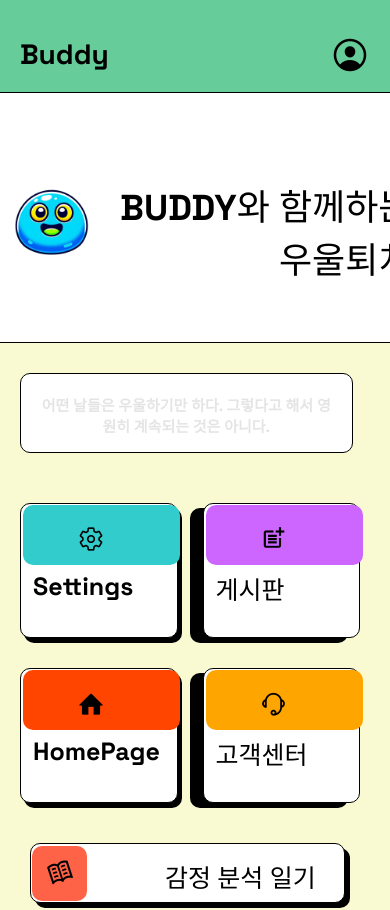
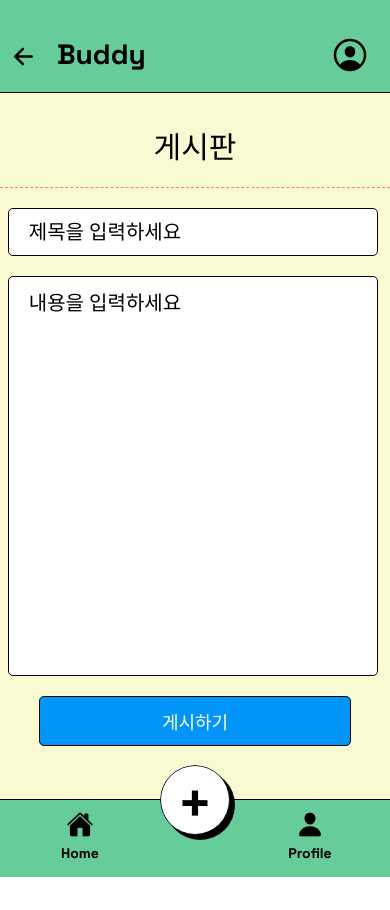
Before and after one commit to hshy1839/capstoneApp, a React Native app: screen /CreatePost in a window 390 px wide. Shown: the top 910 px of the page. After the commit the page ends 877 px from the top, so only its background shows below. Built offline with nearby package versions, Linux system fonts and the light colour scheme.

Commit message:
게시물 db에 저장 로직 완료

```diff
--- a/App.js
+++ b/App.js
@@ -16,6 +16,7 @@ import SentimentAnalysis from './components/SentimentAnalysis';
 import Diary from './components/Diary';
 import Setting from './components/Setting';
 import AsyncStorage from '@react-native-async-storage/async-storage';
+import CreatePost from './components/CreatePost';
 
 const Stack = createStackNavigator();
 
@@ -72,6 +73,7 @@ export default function App() {
         <Stack.Screen name="SurveyScore" component={SurveyScore} options={{ header: (props) => <Header {...props} isLoggedIn={isLoggedIn} setIsLoggedIn={setIsLoggedIn} /> }} />
         <Stack.Screen name="SentimentAnalysis" component={SentimentAnalysis} options={{ header: (props) => <Header {...props} isLoggedIn={isLoggedIn} setIsLoggedIn={setIsLoggedIn} /> }} />
         <Stack.Screen name="Diary" component={Diary} options={{ header: (props) => <Header {...props} isLoggedIn={isLoggedIn} setIsLoggedIn={setIsLoggedIn} /> }} />
+        <Stack.Screen name="CreatePost" component={CreatePost} options={{ header: (props) => <Header {...props} isLoggedIn={isLoggedIn} setIsLoggedIn={setIsLoggedIn} /> }} />
         <Stack.Screen
           name="Setting"
           options={{ headerShown: false }}
--- /dev/null
+++ b/components/CreatePost.js
@@ -0,0 +1,134 @@
+import React, { useState } from 'react';
+import { View, Text, TextInput, StyleSheet, ScrollView, TouchableOpacity, Alert } from 'react-native';
+import Footer from './Footer';
+import { useRoute, useNavigation } from '@react-navigation/native';
+import axios from 'axios';
+
+const CreatePost = () => {
+  const route = useRoute();
+  const navigation = useNavigation();
+
+  const [postData, setPostData] = useState({
+    title: '',
+    content: ''
+  });
+
+  const savePost = async () => {
+    try {
+      const response = await axios.post('http://172.16.2.102:3000/api/buddy/board', postData);
+
+      if (response.status === 200) {
+        const responseData = response.data;
+        if (responseData.success) {
+          // 게시물이 성공적으로 저장된 경우
+          navigation.navigate('Post'); // 메인 화면으로 이동
+          Alert.alert('성공', '게시물이 성공적으로 저장되었습니다.');
+        } else {
+          // 게시물 저장에 실패한 경우
+          Alert.alert('실패', '게시물 저장에 실패했습니다.');
+        }
+      }
+    } catch (error) {
+      console.error('저장 오류:', error);
+      Alert.alert('오류', '게시물 저장 중 오류가 발생했습니다.');
+    }
+  };
+
+  return (
+    <View style={styles.container}>
+      <ScrollView style={styles.scrollContainer}>
+        <View style={styles.boardBackground}></View>
+        <Text style={styles.boardTitle}>게시판</Text>
+        <View style={styles.dateBorder}></View>
+        <TextInput
+          style={styles.titleInput}
+          placeholder="제목을 입력하세요"
+          value={postData.title}
+          onChangeText={text => setPostData({ ...postData, title: text })}
+        />
+        <TextInput
+          style={styles.contentInput}
+          multiline
+          placeholder="내용을 입력하세요"
+          value={postData.content}
+          onChangeText={text => setPostData({ ...postData, content: text })}
+        />
+        <TouchableOpacity style={styles.saveBtn} onPress={savePost}>
+          <Text style={styles.saveBtnText}>게시하기</Text>
+        </TouchableOpacity>
+      </ScrollView>
+      <Footer />
+    </View>
+  );
+};
+
+const styles = StyleSheet.create({
+  container: {
+    flex: 1,
+    backgroundColor: "#fafad2",
+  },
+  scrollContainer: {
+    maxHeight: '90%',
+  },
+  dateBorder: {
+    marginTop: 20,
+    borderBottomWidth: 1.5,
+    borderStyle: 'dashed',
+    borderColor: 'salmon',
+  },
+  boardTitle: {
+    fontSize: 30,
+    fontFamily: "SpaceGroteskBold",
+    marginTop: 30,
+    textAlign: 'center',
+  },
+  titleInput: {
+    marginTop: 20,
+    borderRadius: 5,
+    padding: 10,
+    width: '95%',
+    backgroundColor: "white",
+    borderWidth: 1.5,
+    borderColor: 'black',
+    paddingHorizontal: 20,
+    marginLeft: '2%',
+    fontFamily: 'SpaceGroteskBold',
+    fontSize: 20,
+  },
+  contentInput: {
+    marginTop: 20,
+    textAlignVertical: 'top',
+    borderRadius: 5,
+    padding: 10,
+    width: '95%',
+    minHeight: 400,
+    backgroundColor: "white",
+    borderWidth: 1.5,
+    borderColor: 'black',
+    paddingHorizontal: 20,
+    marginLeft: '2%',
+    fontFamily: 'SpaceGroteskBold',
+    fontSize: 20,
+  },
+  saveBtn : {
+    borderColor: 'black',
+    borderWidth: 1.5,
+    width: '80%',
+    height: 50,
+    backgroundColor: '#0095f6',
+    justifyContent: 'center',
+    alignItems: 'center',
+    borderRadius: 5,
+    marginTop : 20,
+    marginBottom: 50,
+    alignSelf : 'center',
+    fontFamily: 'SpaceGroteskBold',
+  },
+  saveBtnText : {
+    fontSize: 18,
+    fontFamily: 'SpaceGroteskBold',
+    color: 'white',
+  }
+});
+
+export default CreatePost;
--- a/components/DepressionSurvey.js
+++ b/components/DepressionSurvey.js
@@ -27,7 +27,7 @@ const DepressionSurvey = () => {
 
   const fetchUserInfo = async () => {
     try {
-      const response = await axios.get('http://192.168.25.58:3000/api/buddy/userinfo');
+      const response = await axios.get('http://172.16.2.102:3000/api/buddy/userinfo');
       const data = response.data;
       // 데이터에서 사용자 이름 추출
       const name = data.name;
--- a/components/Diary.js
+++ b/components/Diary.js
@@ -56,7 +56,7 @@ const Diary = () => {
 
   const fetchUserInfo = async () => {
     try {
-      const response = await axios.get('http://192.168.25.58:3000/api/buddy/userinfo');
+      const response = await axios.get('http://172.16.2.102:3000/api/buddy/userinfo');
       const data = response.data;
       // 데이터에서 사용자 이름 추출
       const name = data.name;
@@ -75,7 +75,7 @@ const Diary = () => {
 
   const saveSentiment = async () => {
     try {
-      const response = await axios.post('http://192.168.25.58:3000/api/buddy/score/sentiment', { sentiment });
+      const response = await axios.post('http://172.16.2.102:3000/api/buddy/score/sentiment', { sentiment });
 
       if (response.status === 200) {
         const user = response.data;
--- a/components/Footer.js
+++ b/components/Footer.js
@@ -1,5 +1,5 @@
 import React, { useEffect, useState } from 'react';
-import { View, TouchableOpacity, StyleSheet, Text, Keyboard } from 'react-native';
+import { View, TouchableOpacity, StyleSheet, Text, Keyboard, Alert } from 'react-native';
 import { Ionicons } from '@expo/vector-icons';
 import { useNavigation, useRoute } from '@react-navigation/native';
 import { useFonts } from 'expo-font';
@@ -67,8 +67,12 @@ const Footer = () => {
     navigation.navigate('SentimentAnalysis');
   };
 
+  if (keyboardVisible) {
+    return null; // 키보드가 켜져 있을 때 Footer를 렌더링하지 않음
+  }
+
   return (
-    <View style={keyboardVisible ? styles.hiddenFooter : styles.footer}>
+    <View style={styles.footer}>
       <TouchableOpacity style={styles.menuItem} onPress={goToMain}>
         <Ionicons name="home" size={27} color="black" />
         <Text style={styles.iconText}>Home</Text>
@@ -100,13 +104,11 @@ const styles = StyleSheet.create({
   footer: {
     backgroundColor: '#66CC99',
     flexDirection: 'row',
-    justifyContent: 'space-around',
     borderTopWidth: 1.5,
-    height : '10%',
+    height: '10%',
   },
   hiddenFooter: {
-    height: '0%',
-    overflow: 'hidden',
+    display: 'none',
   },
   menuItem: {
     alignItems: 'center',
@@ -119,7 +121,7 @@ const styles = StyleSheet.create({
   },
   addCircleContent: {
     position: 'relative',
-    zIndex: 1,
+    zIndex: 2, // Ensure this is higher than the blackCircle
     borderRadius: 100,
   },
   addCircleIconWrapper: {
@@ -135,6 +137,7 @@ const styles = StyleSheet.create({
     backgroundColor: 'white',
     justifyContent: 'center',
     alignItems: 'center',
+    zIndex: 2, // Ensure this is higher than the blackCircle
   },
   plus: {
     fontSize: 50,
@@ -142,13 +145,14 @@ const styles = StyleSheet.create({
     color: 'black',
   },
   blackCircle: {
-    position: 'absolute',
+    position: 'absolute', // Change to absolute positioning
     backgroundColor: 'black',
     borderRadius: 100,
     width: 70,
     height: 70,
     top: 15,
     left: 5,
+    zIndex: 1, // Lower zIndex so it appears behind
   },
   iconText: {
     marginTop: 5,
--- a/components/Login.js
+++ b/components/Login.js
@@ -16,7 +16,7 @@ const Login = ({ onLogin }) => {
     e.preventDefault();
 
     try {
-      const response = await axios.post('http://192.168.25.58:3000/api/buddy/login', {
+      const response = await axios.post(`http://172.16.2.102:3000/api/buddy/login`, {
         username,
        password,
       });
@@ -106,9 +106,11 @@ const styles = StyleSheet.create({
     position: 'absolute',
   },
   loginContainer: {
-    marginTop: -100,
+
+    top: 35,
     width: 300,
     height: 400,
+    marginBottom : 100,
     backgroundColor: 'white',
     borderRadius: 20,
     borderWidth: 1.5,
--- a/components/Myinfo.js
+++ b/components/Myinfo.js
@@ -55,7 +55,7 @@ const Myinfo = () => {
 
   const fetchUserInfo = async () => {
     try {
-      const response = await axios.get('http://192.168.25.58:3000/api/buddy/userinfo');
+      const response = await axios.get('http://172.16.2.102:3000/api/buddy/userinfo');
       const data = response.data;
       setUserInfo(data);
     } catch (error) {
--- a/components/Post.js
+++ b/components/Post.js
@@ -2,6 +2,7 @@ import React, { useState } from 'react';
 import { StyleSheet, Text, View, ScrollView, TouchableOpacity, TextInput } from 'react-native';
 import { FontAwesome5 } from '@expo/vector-icons';
 import Footer from './Footer';
+import { EvilIcons } from '@expo/vector-icons';
 
 const Post = ({ title, content, username, onPress, date }) => {
   return (
@@ -33,11 +34,14 @@ const Board = ({ navigation }) => {
     { id: 8, title: '친구가 우울해하는데 어떻게 도와줄까요?', content: '친구가 우울해하는데, 어떻게 도와줄 수 있을까요? 조언 부탁드려요.', username : 'user7', date : '24-05-16' },
     // 필요한 만큼 게시물을 추가할 수 있습니다.
   ];
-
   // 게시물 클릭 시 상세 내용으로 이동하는 함수
   const handlePressPost = (postId) => {
     // 상세 내용 화면으로 이동
     navigation.navigate('PostDetail', { postId });
+  };
+
+  const goToCreate = () => {
+    navigation.navigate('CreatePost');
   };
 
   return (
@@ -65,7 +69,12 @@ const Board = ({ navigation }) => {
           />
         ))}
       </ScrollView>
-    <Footer/>
+      <View style={styles.btnContainer}>
+      <TouchableOpacity style={styles.postCreateBtn} onPress={goToCreate}>
+        <Text style={styles.postBtnText}>글쓰기</Text>
+      <EvilIcons name="pencil" size={26} color="white" style = {styles.postBtnIcon} />
+      </TouchableOpacity>
+      </View>
     </View>
   );
 };
@@ -100,7 +109,8 @@ const styles = StyleSheet.create({
     borderRadius: 5,
   },
   scrollViewContent: {
-    marginBottom : 80,
+    marginBottom : 0,
+    maxHeight : '90%',
   },
   postContainer: {
     backgroundColor: 'white',
@@ -139,7 +149,33 @@ const styles = StyleSheet.create({
     paddingHorizontal : 2,
     flexDirection: 'row',
     justifyContent: 'space-between',
-  }
+  },
+  postCreateBtn: {
+    opacity : 0.9,
+    backgroundColor: 'grey',
+    width: 100,
+    height: 50,
+    alignSelf: 'center',
+    borderWidth: 1.5,
+    borderRadius: 20,
+    flexDirection : 'row'
+  },
+  postBtnText: {
+    marginTop : 10,
+    marginLeft : 20,
+    color: 'white',
+    fontFamily: 'SpaceGroteskBold',
+    fontSize: 20,
+  },
+  postBtnIcon : {
+    marginTop : 10,
+  },
+  btnContainer : {
+    backgroundColor: 'transparent',
+    position : 'absolute',
+    top : 620,
+    left : 130
+  },
 });
 
 export default Board;
--- a/components/Profile.js
+++ b/components/Profile.js
@@ -41,7 +41,7 @@ const Profile = () => {
 
   const fetchUserInfo = async () => {
     try {
-      const response = await axios.get('http://192.168.25.58:3000/api/buddy/userinfo');
+      const response = await axios.get('http://172.16.2.102:3000/api/buddy/userinfo');
       const data = response.data;
       // 데이터에서 사용자 이름 추출
       const name = data.name;
@@ -60,7 +60,7 @@ const Profile = () => {
 
   const fetchSurveyScore = async () => {
     try {
-      const response = await axios.get('http://192.168.25.58:3000/api/buddy/score/getsurveyscore');
+      const response = await axios.get('http://172.16.2.102:3000/api/buddy/score/getsurveyscore');
       const data = response.data;
       const surveyScore = data.surveyScore;
       setSurveyScore(surveyScore);
@@ -71,7 +71,7 @@ const Profile = () => {
 
   const fetchSentiment = async () => {
     try {
-      const response = await axios.get('http://192.168.25.58:3000/api/buddy/score/getsentiment');
+      const response = await axios.get('http://172.16.2.102:3000/api/buddy/score/getsentiment');
       const data = response.data;
       const sentiment = data.sentiment;
       setSentiment(sentiment);
--- a/components/Setting.js
+++ b/components/Setting.js
@@ -27,7 +27,7 @@ const Setting = ({isLoggedIn, setIsLoggedIn }) => {
     // };
     const handleLogout = async () => {
         try {
-          const response = await fetch('http://192.168.25.58:3000/api/buddy/logout', {
+          const response = await fetch('http://172.16.2.102:3000/api/buddy/logout', {
             method: 'POST',
           });
 
--- a/components/Signup.js
+++ b/components/Signup.js
@@ -22,7 +22,7 @@ const Signup = ({ }) => {
 
   const handleSignup = async () => {
     try {
-      const response = await axios.post('http://192.168.25.58:3000/api/buddy/signup', userData);
+      const response = await axios.post('http://172.16.2.102:3000/api/buddy/signup', userData);
 
       if (response.status === 200) {
         const user = response.data;
--- a/components/SurveyScore.js
+++ b/components/SurveyScore.js
@@ -53,7 +53,7 @@ const SurveyScore = ({ score }) => {
       });
       const saveScore = async () => {
         try {
-          const response = await axios.post('http://192.168.25.58:3000/api/buddy/score/surveyscore', userData);
+          const response = await axios.post('http://172.16.2.102:3000/api/buddy/score/surveyscore', userData);
 
           if (response.status === 200) {
             const user = response.data;
```
